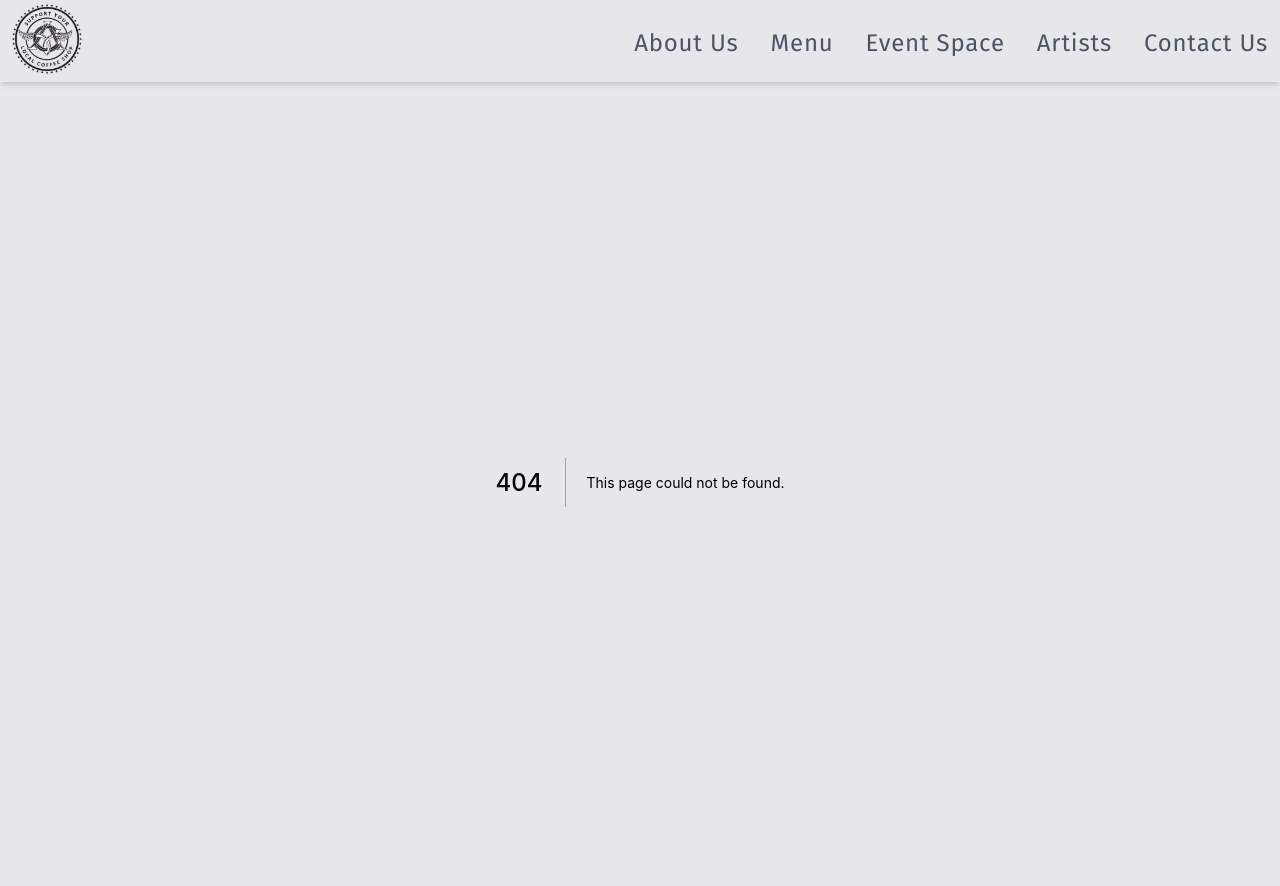
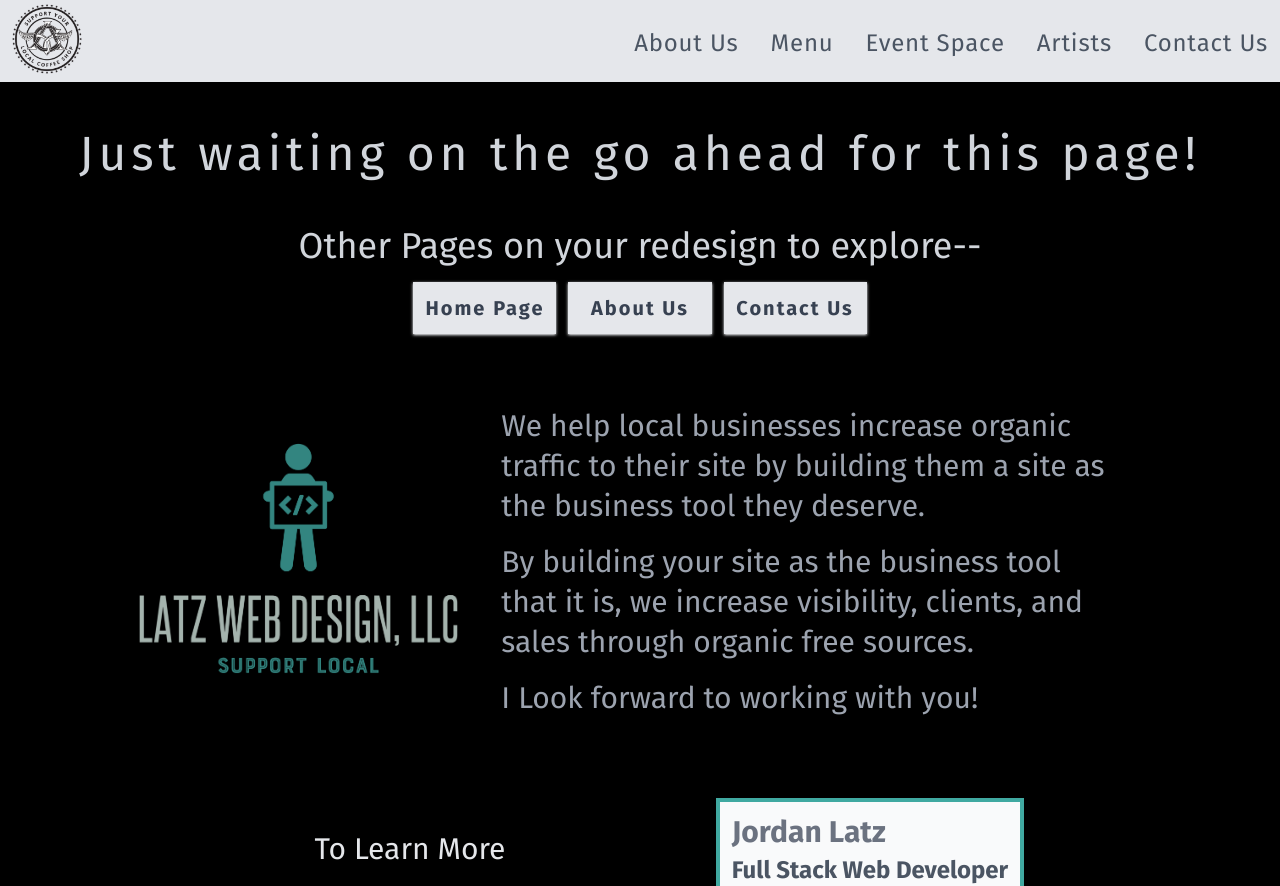
Before and after one commit to latz09/amore, a Next.js app: page /amore-coffee-artists in a window 1280 px wide. Before the commit this address had no page. Shown: the top 886 px of the page. Built offline with nearby package versions, Linux system fonts and the light colour scheme.

Commit message:
routing to underconstruction pages

```diff
--- a/components/Events/LocalMusiciansBlurb.js
+++ b/components/Events/LocalMusiciansBlurb.js
@@ -1,5 +1,4 @@
-import Image from 'next/image';
-import twoSingers from '../../public/images/events/twoSingers.jpg';
+import Link from 'next/link';
 
 const LocalMusiciansBlurb = () => {
 	return (
@@ -13,13 +12,18 @@ const LocalMusiciansBlurb = () => {
 					We offer music opening every Friday and Saturday from 7pm to 8:45 pm.
 				</span>
 				<div className='grid place-items-center gap-2 md:flex md:space-x-4 justify-center w-full text-xl pt-3'>
-					<button className='btn w-full md:w-1/4 bg-gray-100 hover:bg-gray-200 border-none'>Book Now</button>
-					<button className='btn w-full md:w-1/4 bg-gray-100 hover:bg-gray-200 border-none'>
-						Upcoming Events
-					</button>
+					<Link href={'/amore-coffee-artists'}>
+						<a className='btn w-full md:w-1/4 bg-gray-100 hover:bg-gray-200 border-none'>
+							Learn More
+						</a>
+					</Link>
+					<Link href={'/amore-coffee-event-space'}>
+						<a className='btn w-full md:w-1/4 bg-gray-100 hover:bg-gray-200 border-none'>
+							Upcoming Events
+						</a>
+					</Link>
 				</div>
 			</div>
-
 		</div>
 	);
 };
--- a/components/contact/BookingCard.js
+++ b/components/contact/BookingCard.js
@@ -1,21 +1,24 @@
 import Link from 'next/link';
 
-const BookingCard = ({ title, to }) => {
+const BookingCard = ({ title, to, description }) => {
 	const booksy =
 		'https://booksy.com/en-us/633965_amore-coffee_professional-services_115138_mendota-heights?do=invite&_branch_match_id=928721585321776957&utm_medium=merchant_customer_invite&_branch_referrer=H4sIAAAAAAAAA8soKSkottLXT07J0UvKz88urtRLzs%2FVr0wr8k318CszyE0CAAwjqCUiAAAA';
 
 	return (
-		<div className='grid gap-8 place-items-center bg-gray-300  text-gray-100 py-8 shadow  md:w-1/3 tracking-widest hover:shadow-xl md:hover:scale-110 transition duration-700'>
-			<h1 className='text-4xl text-gray-700'>{title}</h1>
+		<div className='grid gap-8 place-items-center p-3 shadow-md py-8  md:w-1/3 tracking-widest hover:shadow-xl md:hover:scale-110 transition duration-700'>
+			<span className="grid gap-2 justify-items-center text-center">
+				<h1 className='text-4xl text-gray-700'>{title}</h1>
+                <span>{description}</span>
+			</span>
 			<div className='flex space-x-3 justify-evenly w-full px-2'>
 				<Link href={to}>
-					<a className='p-3 bg-gray-700 shadow-lg font-semibold tracking-widest hover:bg-opacity-50 transition duration-700 md:text-xl'>
+					<a className='p-3 bg-gray-700 shadow-lg font-semibold tracking-widest hover:bg-opacity-50 transition duration-700 md:text-xl text-gray-100'>
 						Learn More
 					</a>
 				</Link>
 
 				<a
-					className='p-3 bg-gray-700 shadow-lg font-semibold tracking-widest hover:bg-opacity-50 transition duration-700 md:text-xl'
+					className='p-3 bg-gray-700 shadow-lg font-semibold tracking-widest hover:bg-opacity-50 transition duration-700 md:text-xl text-gray-100'
 					href={booksy}
 					target='_blank.'
 					rel='noreferrer'
--- a/components/contact/GeneralInfo.js
+++ b/components/contact/GeneralInfo.js
@@ -4,7 +4,7 @@ const GeneralInfo = () => {
 	return (
 		<div className='grid gap-5 place-items-center text-xl text-gray-800 '>
 			<p className='font-amoreCursive text-3xl tracking-widest text-center max-w-3xl'>
-				Amore Coffee is located at the intersection of Annapolis street and
+				Amore Coffee is located at the intersection of Annapolis Street and
 				Smith Avenue in West Saint Paul.
 			</p>
 
--- a/components/layout/heros/EventSpaceHero.js
+++ b/components/layout/heros/EventSpaceHero.js
@@ -27,9 +27,9 @@ const EventSpaceHero = () => {
 					<div className="py-4">
 						<h2 className="text-2xl animate-pulse">Reserve your day!</h2>
 						<div className='py-4 grid gap-3'>
-							<Link href={'/'}>
+							<Link href={'/amore-coffee-event-space'}>
 								<span className='btn bg-gray-200 text-gray-800 text-3xl'>
-									Book Now
+									Learn More
 								</span>
 							</Link>
 							<span className='text-2xl'>{`Or call us at 651 330-0570`}</span>
--- /dev/null
+++ b/components/utils/UnderConstruction.js
@@ -0,0 +1,77 @@
+import myLogo from '../../public/images/underconstruction/myLogo.png';
+import Image from 'next/image';
+import NewWindowLink from '../utils/NewWindowLink';
+import Link from 'next/link';
+const UnderConstruction = () => {
+	return (
+		<div className='bg-black text-gray-500'>
+			<h1 className='text-center text-3xl md:text-5xl pt-12 tracking-widest  text-gray-300 '>
+				Just waiting on the go ahead for this page!
+			</h1>
+			<div className='max-w-4xl mx-auto grid place-items-center text-center py-12 mb-6 gap-4 '>
+				<h1 className='text-2xl md:text-4xl text-gray-300'>
+					Other Pages on your redesign to explore--
+				</h1>
+				<div className=' flex flex-wrap sm:grid sm:grid-cols-3 gap-3 items-center px-4'>
+					<Link href={'/'}>
+						<a className='p-2 md:p-3 bg-gray-200 text-gray-700 shadow shadow-gray-200 md:text-xl font-bold tracking-widest hover:bg-opacity-70 transtion duration-700'>
+							Home Page
+						</a>
+					</Link>
+					<Link href={'/about-amore-coffee'}>
+						<a className='p-2 md:p-3 bg-gray-200 text-gray-700 shadow shadow-gray-200 md:text-xl font-bold tracking-widest hover:bg-opacity-70 transtion duration-700'>
+							About Us
+						</a>
+					</Link>
+					<Link href={'/contact-us'}>
+						<a className='p-2 md:p-3 bg-gray-200 text-gray-700 shadow shadow-gray-200 md:text-xl font-bold tracking-widest hover:bg-opacity-70 transtion duration-700'>
+							Contact Us
+						</a>
+					</Link>
+				</div>
+			</div>
+			<div className='grid md:grid-cols-3 max-w-5xl mx-auto place-items-center text-center text-gray-400'>
+				<div className='opacity-70 md:col-span-1 px-12 pb-3 md:p-0'>
+					<Image src={myLogo} alt='' layout='intrinsic' priority={true} />
+				</div>
+				<div className='md:col-span-2 grid gap-4 text-left '>
+					<h1 className='text-xl md:text-3xl mx-8  md:leading-10'>
+						We help local businesses increase organic traffic to their site by
+						building them a site as the business tool they deserve.
+					</h1>
+					<h1 className='text-xl md:text-3xl mx-8 md:leading-10 '>
+						By building your site as the business tool that it is, we increase
+						visibility, clients, and sales through organic free sources.
+					</h1>
+					<h1 className='text-xl md:text-3xl mx-8 md:leading-10 '>
+						I Look forward to working with you!
+					</h1>
+				</div>
+			</div>
+			<div className='grid gap-6 md:grid-cols-2 max-w-4xl mx-auto py-20 place-items-center '>
+				<div className='grid justify-items-center'>
+					<h1 className='text-3xl py-5 text-gray-200 '>To Learn More</h1>
+
+					<a
+						href='https://www.latzwebdesign.com/'
+						className='border border-gray-700 hover:border-2 hover:scale-110 transition duration-700 text-white font-bold text-xl py-4 px-4 tracking-widest shadow-lg'
+					>
+						<span className="animate-pulse"> www.latzwebdesign.com </span>
+					</a>
+				</div>
+				<div className='text-2xl grid gap-1  border-4 p-3 border-[#40A9A1] bg-gray-50 shadow-lg'>
+					<div className='text-3xl font-bold'>Jordan Latz</div>
+					<div className='font-bold text-gray-600'>
+						Full Stack Web Developer
+					</div>
+					<div className='text-lg'>
+						<div>715 630-5689</div>
+						<div>jordan@latzwebdesign.com</div>
+					</div>
+				</div>
+			</div>
+		</div>
+	);
+};
+
+export default UnderConstruction;
--- a/data/navLinks.js
+++ b/data/navLinks.js
@@ -9,11 +9,11 @@ export const navLinks = [
     },
     {
         name: 'Event Space',
-        link: '/',
+        link: '/amore-coffee-event-space',
     },
     {
         name: 'Artists',
-        link: '/',
+        link: '/amore-coffee-artists',
     },
     {
         name: 'Contact Us',
--- /dev/null
+++ b/pages/amore-coffee-artists.js
@@ -0,0 +1,7 @@
+import UnderConstruction from "../components/utils/UnderConstruction";
+
+const Artists = () => {
+    return ( <div><UnderConstruction /></div> );
+}
+
+export default Artists;
--- /dev/null
+++ b/pages/amore-coffee-event-space.js
@@ -0,0 +1,7 @@
+import UnderConstruction from "../components/utils/UnderConstruction";
+
+const EventSpacePage = () => {
+    return ( <div><UnderConstruction /> </div> );
+}
+
+export default EventSpacePage;
--- a/pages/contact-us.js
+++ b/pages/contact-us.js
@@ -6,8 +6,8 @@ const ContactUs = () => {
 		<div className='max-w-7xl mx-auto py-12'>
 			<GeneralInfo />
 			<div className='grid gap-8 md:flex md:justify-evenly py-8'>
-				<BookingCard to='/' title='Meeting Room' />
-				<BookingCard to='/' title='For Musicians' />
+				<BookingCard to='/' title='Meeting Room' description='Amore Coffee has a separate room adjacent to the coffee shop available for reservations.'/>
+				<BookingCard to='/' title='For Musicians' description=' We offer music opening every Friday and Saturday from 7:00pm to 8:45 pm.' />
 			</div>
 		</div>
 	);
```
Also changed, not shown: public/images/underconstruction/myLogo.png (added).
